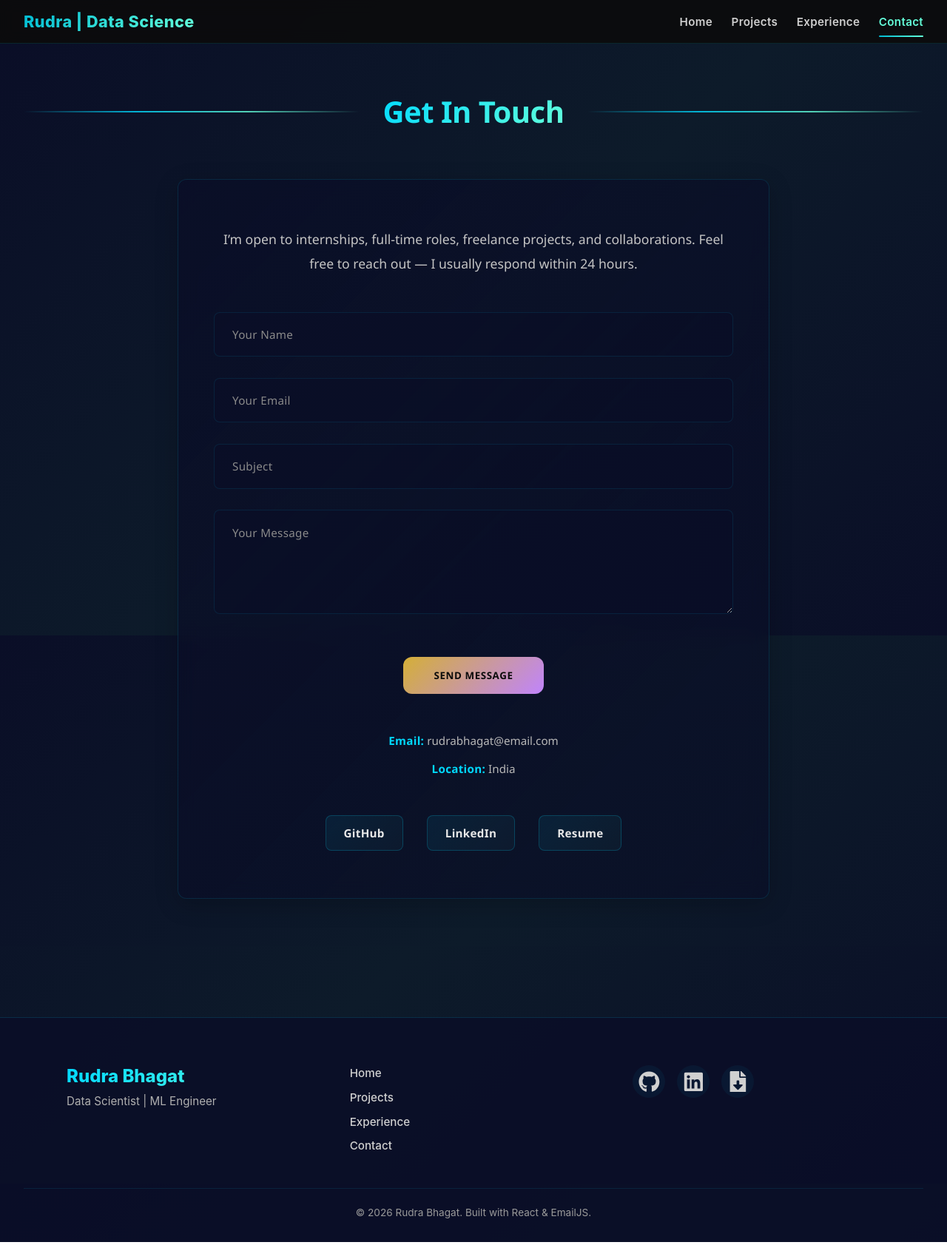
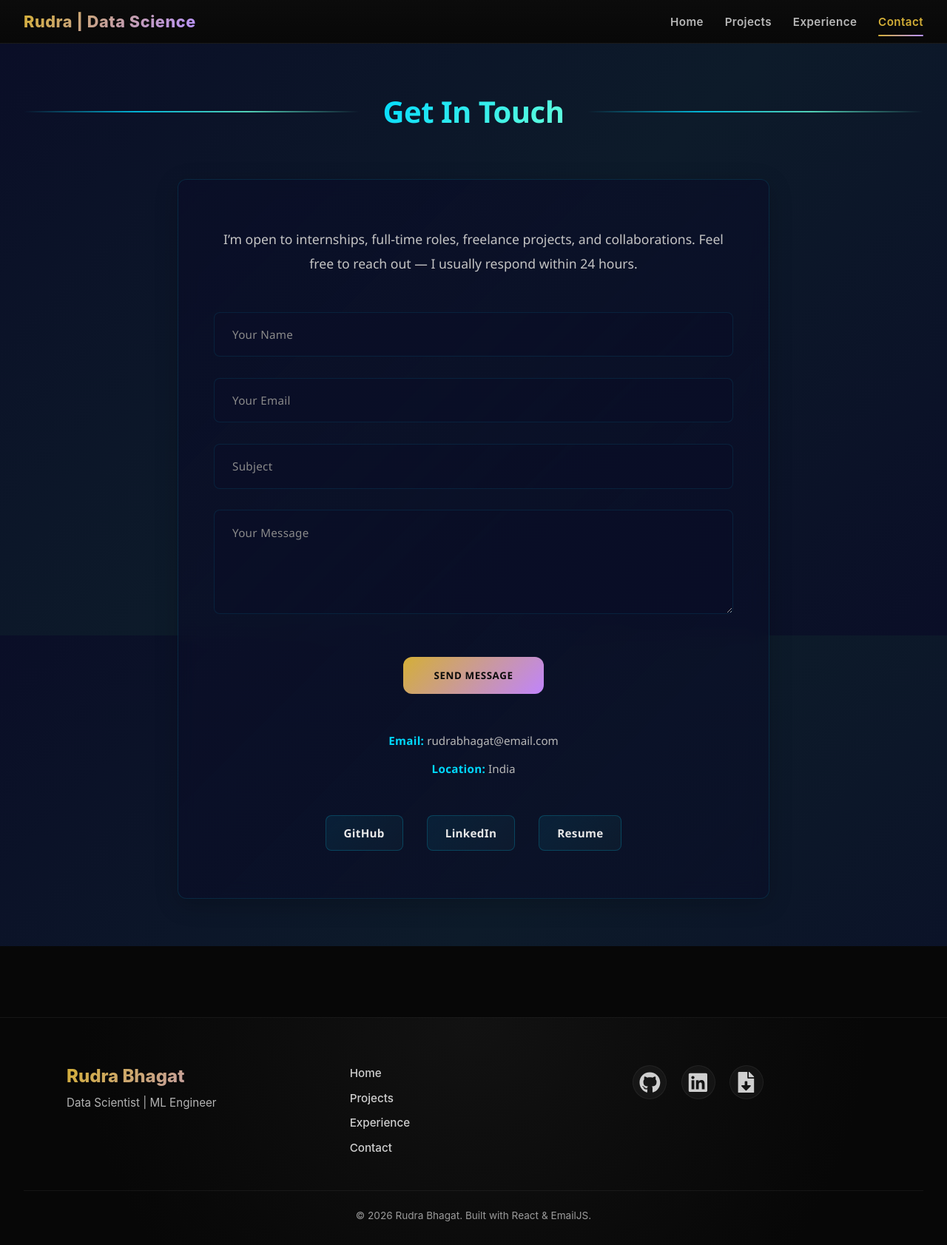
Before and after one commit to RudraBhagat/Portfolio, a React (Create React App) app: page /contact in a window 1280 px wide. Shown: the whole page at 74% size. Built offline with nearby package versions, Linux system fonts and the light colour scheme.

Commit message:
Fifth Commit

```diff
--- a/src/App.css
+++ b/src/App.css
@@ -6,13 +6,13 @@
   box-sizing: border-box;
 }
 
-body {
-  margin: 0;
-  font-family: -apple-system, BlinkMacSystemFont, 'Segoe UI', 'Roboto', 'Poppins', sans-serif;
-  background: linear-gradient(135deg, #0a0e27 0%, #0d1b2a 50%, #0a0e27 100%);
-  background-attachment: fixed;
-  color: #e0e0e0; /* soft light text */
+.App {
+  min-height: 100vh;
+  background: #070707;
+  display: flex;
+  flex-direction: column;
 }
+
 
 h1, h2, h3, h4, h5 {
   font-weight: 700;
--- a/src/components/Footer.css
+++ b/src/components/Footer.css
@@ -1,20 +1,27 @@
 /* =====================================
-   FOOTER - PREMIUM DARK THEME
+   FOOTER — PREMIUM DARK (NO BLUE)
    ===================================== */
 
 .footer {
-  background: rgba(10, 14, 39, 0.85);
-  border-top: 1px solid rgba(0, 217, 255, 0.15);
+  background: radial-gradient(
+    circle at top,
+    #121212,
+    #070707 75%
+  );
+
+  border-top: 1px solid rgba(255, 255, 255, 0.06);
   padding: 4rem 2rem 2rem;
-  color: #d0d0d0;
+  color: #cfcfcf;
   margin-top: 6rem;
-  animation: slideUp 0.6s ease-out;
+
+  animation: footerReveal 0.8s ease forwards;
 }
 
-@keyframes slideUp {
+/* Entrance animation */
+@keyframes footerReveal {
   from {
     opacity: 0;
-    transform: translateY(20px);
+    transform: translateY(28px);
   }
   to {
     opacity: 1;
@@ -25,123 +32,166 @@
 .footer-container {
   max-width: 1100px;
   margin: auto;
+
   display: grid;
   grid-template-columns: repeat(auto-fit, minmax(250px, 1fr));
   gap: 3rem;
   align-items: flex-start;
 }
 
-/* ===== BRAND ===== */
+/* =====================================
+   BRAND
+   ===================================== */
 
 .footer-brand h3 {
   font-size: 1.5rem;
-  background: linear-gradient(135deg, #00d9ff, #64ffda);
+  font-weight: 800;
+  margin-bottom: 0.6rem;
+
+  background: linear-gradient(135deg, #d4af37, #b892ff);
   -webkit-background-clip: text;
   background-clip: text;
   -webkit-text-fill-color: transparent;
-  margin-bottom: 0.5rem;
-  font-weight: 800;
+
+  transition: filter 0.4s ease;
+}
+
+.footer-brand h3:hover {
+  filter: drop-shadow(0 0 12px rgba(212, 175, 55, 0.35));
 }
 
 .footer-brand p {
   font-size: 0.95rem;
-  color: #b0b0b0;
+  color: #b3b3b3;
   line-height: 1.6;
 }
 
-/* ===== LINKS ===== */
+/* =====================================
+   QUICK LINKS
+   ===================================== */
 
 .footer-links {
   list-style: none;
   display: flex;
   flex-direction: column;
-  gap: 0.8rem;
-}
-
-.footer-links li {
-  list-style: none;
+  gap: 0.85rem;
 }
 
 .footer-links a {
-  color: #d0d0d0;
+  color: #cfcfcf;
   text-decoration: none;
   font-weight: 500;
   font-size: 0.95rem;
   position: relative;
-  transition: all 0.3s cubic-bezier(0.25, 0.46, 0.45, 0.94);
   display: inline-block;
+
+  transition:
+    color 0.35s ease,
+    transform 0.35s ease;
 }
 
+/* underline animation */
 .footer-links a::after {
   content: '';
   position: absolute;
   left: 0;
-  bottom: -2px;
-  width: 0;
+  bottom: -3px;
+
+  width: 0%;
   height: 2px;
-  background: linear-gradient(90deg, #00d9ff, #64ffda);
-  transition: width 0.3s ease;
+
+  background: linear-gradient(90deg, #d4af37, #b892ff);
+  border-radius: 2px;
+
+  transition: width 0.35s ease;
 }
 
 .footer-links a:hover {
-  color: #00d9ff;
-  transform: translateX(8px);
+  color: #f1f1f1;
+  transform: translateX(10px);
 }
 
 .footer-links a:hover::after {
   width: 100%;
 }
 
-/* ===== SOCIAL ICONS ===== */
+/* =====================================
+   SOCIAL ICONS
+   ===================================== */
 
 .footer-socials {
   display: flex;
-  gap: 1rem;
+  gap: 1.2rem;
   font-size: 1.8rem;
-  animation: fadeIn 0.8s ease-out;
+
+  animation: iconsFade 1s ease forwards;
 }
 
-@keyframes fadeIn {
+@keyframes iconsFade {
   from {
     opacity: 0;
+    transform: translateY(12px);
   }
   to {
     opacity: 1;
+    transform: translateY(0);
   }
 }
 
 .footer-socials a {
-  color: #d0d0d0;
-  transition: all 0.3s cubic-bezier(0.25, 0.46, 0.45, 0.94);
+  color: #cfcfcf;
+
+  width: 46px;
+  height: 46px;
+  border-radius: 50%;
+
   display: flex;
   align-items: center;
   justify-content: center;
-  width: 44px;
-  height: 44px;
-  border-radius: 50%;
-  background: rgba(0, 217, 255, 0.05);
+
+  background: rgba(255, 255, 255, 0.04);
+  border: 1px solid rgba(255, 255, 255, 0.06);
+
+  transition:
+    transform 0.4s ease,
+    box-shadow 0.4s ease,
+    color 0.4s ease,
+    background 0.4s ease;
 }
 
 .footer-socials a:hover {
-  color: #64ffda;
-  background: rgba(0, 217, 255, 0.15);
-  transform: translateY(-6px) scale(1.1);
-  box-shadow: 0 8px 20px rgba(0, 217, 255, 0.25);
+  color: #d4af37;
+  background: rgba(212, 175, 55, 0.12);
+
+  transform: translateY(-8px) scale(1.12);
+  box-shadow: 0 14px 35px rgba(212, 175, 55, 0.35);
 }
 
-/* ===== BOTTOM ===== */
+/* =====================================
+   BOTTOM
+   ===================================== */
 
 .footer-bottom {
   margin-top: 3rem;
   text-align: center;
+
   font-size: 0.85rem;
-  color: #9a9a9a;
-  border-top: 1px solid rgba(0, 217, 255, 0.1);
-  padding-top: 1.5rem;
-  animation: fadeIn 1s ease-out;
+  color: #9b9b9b;
+
+  border-top: 1px solid rgba(255, 255, 255, 0.06);
+  padding-top: 1.6rem;
+
+  animation: fadeIn 1.2s ease forwards;
 }
 
-/* ===== RESPONSIVE ===== */
+@keyframes fadeIn {
+  from { opacity: 0; }
+  to { opacity: 1; }
+}
+
+/* =====================================
+   RESPONSIVE
+   ===================================== */
 
 @media (max-width: 768px) {
   .footer {
@@ -149,7 +199,7 @@
   }
 
   .footer-container {
-    gap: 2rem;
+    gap: 2.2rem;
   }
 
   .footer-brand h3 {
--- a/src/components/Navbar.css
+++ b/src/components/Navbar.css
@@ -1,5 +1,5 @@
 /* =====================================
-   NAVBAR — PREMIUM DARK
+   NAVBAR — PREMIUM DARK (NO BLUE)
    ===================================== */
 
 .navbar {
@@ -9,21 +9,27 @@
 
   padding: 1rem 2rem;
 
-  background: rgba(12, 12, 12, 0.9);
-  backdrop-filter: blur(10px);
-  border-bottom: 1px solid rgba(0, 188, 212, 0.15);
+  background: linear-gradient(
+    180deg,
+    rgba(12, 12, 12, 0.95),
+    rgba(8, 8, 8, 0.98)
+  );
+
+  backdrop-filter: blur(12px);
+  border-bottom: 1px solid rgba(255, 255, 255, 0.06);
 
   position: sticky;
   top: 0;
   z-index: 1000;
 
-  animation: slideDown 0.6s ease forwards;
+  animation: navbarReveal 0.7s ease forwards;
 }
 
-@keyframes slideDown {
+/* Entrance animation */
+@keyframes navbarReveal {
   from {
     opacity: 0;
-    transform: translateY(-18px);
+    transform: translateY(-22px);
   }
   to {
     opacity: 1;
@@ -38,19 +44,20 @@
 .brand {
   font-size: 1.35rem;
   font-weight: 800;
-  letter-spacing: 0.5px;
+  letter-spacing: 0.6px;
 
-  background: linear-gradient(135deg, #00bcd4, #64ffda);
+  background: linear-gradient(135deg, #d4af37, #b892ff);
   -webkit-background-clip: text;
   background-clip: text;
   -webkit-text-fill-color: transparent;
 
   text-decoration: none;
-  transition: transform 0.3s ease;
+  transition: transform 0.35s ease, filter 0.35s ease;
 }
 
 .brand:hover {
-  transform: translateY(-1px);
+  transform: translateY(-2px);
+  filter: drop-shadow(0 0 10px rgba(212, 175, 55, 0.35));
 }
 
 /* =====================================
@@ -61,7 +68,7 @@
   list-style: none;
   display: flex;
   align-items: center;
-  gap: 1.6rem;
+  gap: 1.8rem;
 
   margin: 0;
   padding: 0;
@@ -72,34 +79,38 @@
 
   font-size: 0.95rem;
   font-weight: 600;
-  letter-spacing: 0.3px;
+  letter-spacing: 0.4px;
 
-  color: #cfcfcf;
+  color: #b8b8b8;
   text-decoration: none;
 
-  padding: 0.3rem 0;
+  padding: 0.2rem 0;
 
-  transition: color 0.3s ease;
+  transition:
+    color 0.35s ease,
+    transform 0.35s ease;
 }
 
-/* ---- Underline animation ---- */
+/* Underline animation */
 .nav-list a::after {
   content: '';
   position: absolute;
   left: 0;
-  bottom: -6px;
+  bottom: -7px;
 
   width: 0%;
   height: 2px;
 
-  background: linear-gradient(90deg, #00bcd4, #64ffda);
+  background: linear-gradient(90deg, #d4af37, #b892ff);
+  border-radius: 2px;
+
   transition: width 0.35s ease;
-  border-radius: 2px;
 }
 
-/* Hover effect */
+/* Hover */
 .nav-list a:hover {
-  color: #ffffff;
+  color: #f1f1f1;
+  transform: translateY(-2px);
 }
 
 .nav-list a:hover::after {
@@ -108,7 +119,7 @@
 
 /* Active link */
 .nav-list a.active {
-  color: #64ffda;
+  color: #d4af37;
 }
 
 .nav-list a.active::after {
@@ -121,7 +132,7 @@
 
 @media (max-width: 768px) {
   .navbar {
-    padding: 0.8rem 1.4rem;
+    padding: 0.85rem 1.4rem;
   }
 
   .brand {
@@ -129,7 +140,7 @@
   }
 
   .nav-list {
-    gap: 1.1rem;
+    gap: 1.2rem;
   }
 
   .nav-list a {
@@ -139,11 +150,11 @@
 
 @media (max-width: 480px) {
   .navbar {
-    padding: 0.7rem 1rem;
+    padding: 0.75rem 1rem;
   }
 
   .nav-list {
-    gap: 0.8rem;
+    gap: 0.9rem;
   }
 
   .nav-list a {
--- a/src/index.css
+++ b/src/index.css
@@ -9,12 +9,15 @@ body {
   font-family: -apple-system, BlinkMacSystemFont, 'Segoe UI', 'Roboto', 'Oxygen',
     'Ubuntu', 'Cantarell', 'Fira Sans', 'Droid Sans', 'Helvetica Neue',
     sans-serif;
+
+  background: #070707;   /* PURE DARK */
+  color: #e0e0e0;
+  min-height: 100vh;
+
   -webkit-font-smoothing: antialiased;
   -moz-osx-font-smoothing: grayscale;
-  background: linear-gradient(135deg, #0a0e27 0%, #0d1b2a 50%, #0a0e27 100%);
-  background-attachment: fixed;
-  min-height: 100vh;
 }
+
 
 code {
   font-family: source-code-pro, Menlo, Monaco, Consolas, 'Courier New',
```
